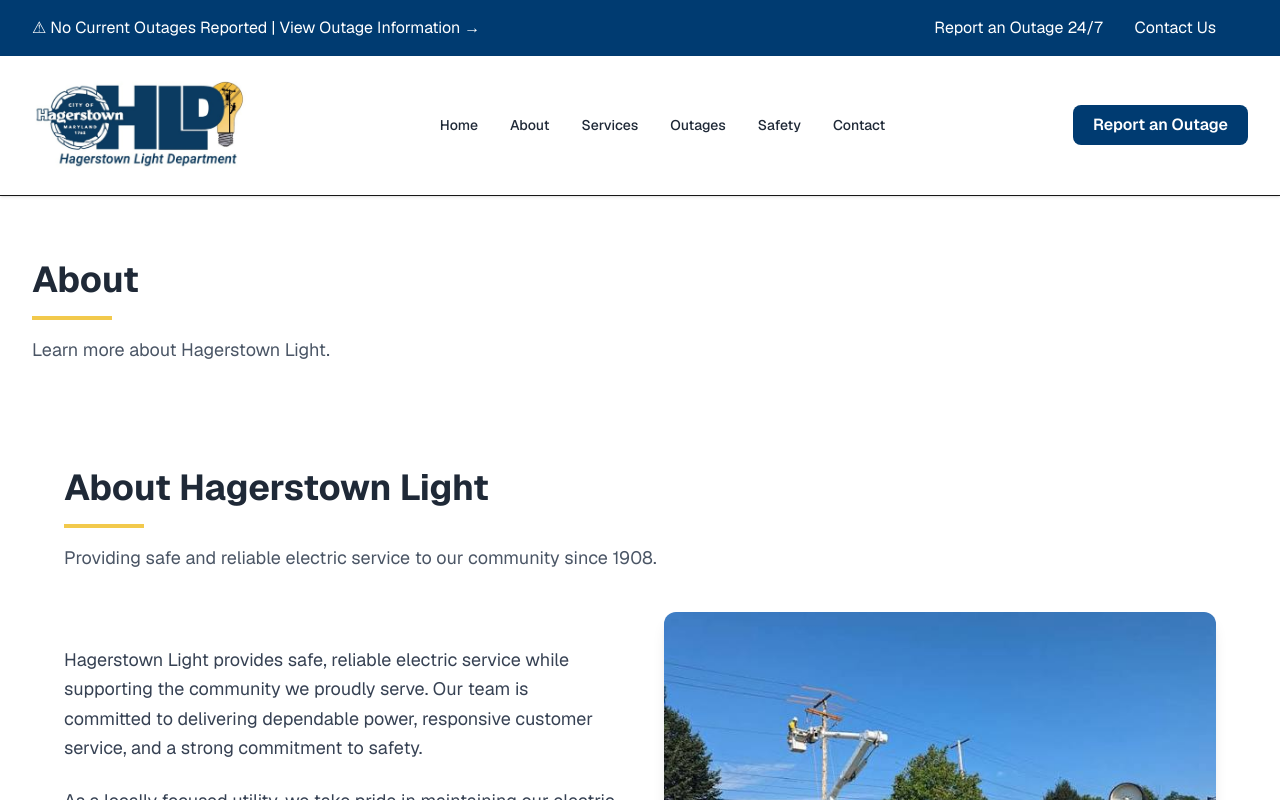
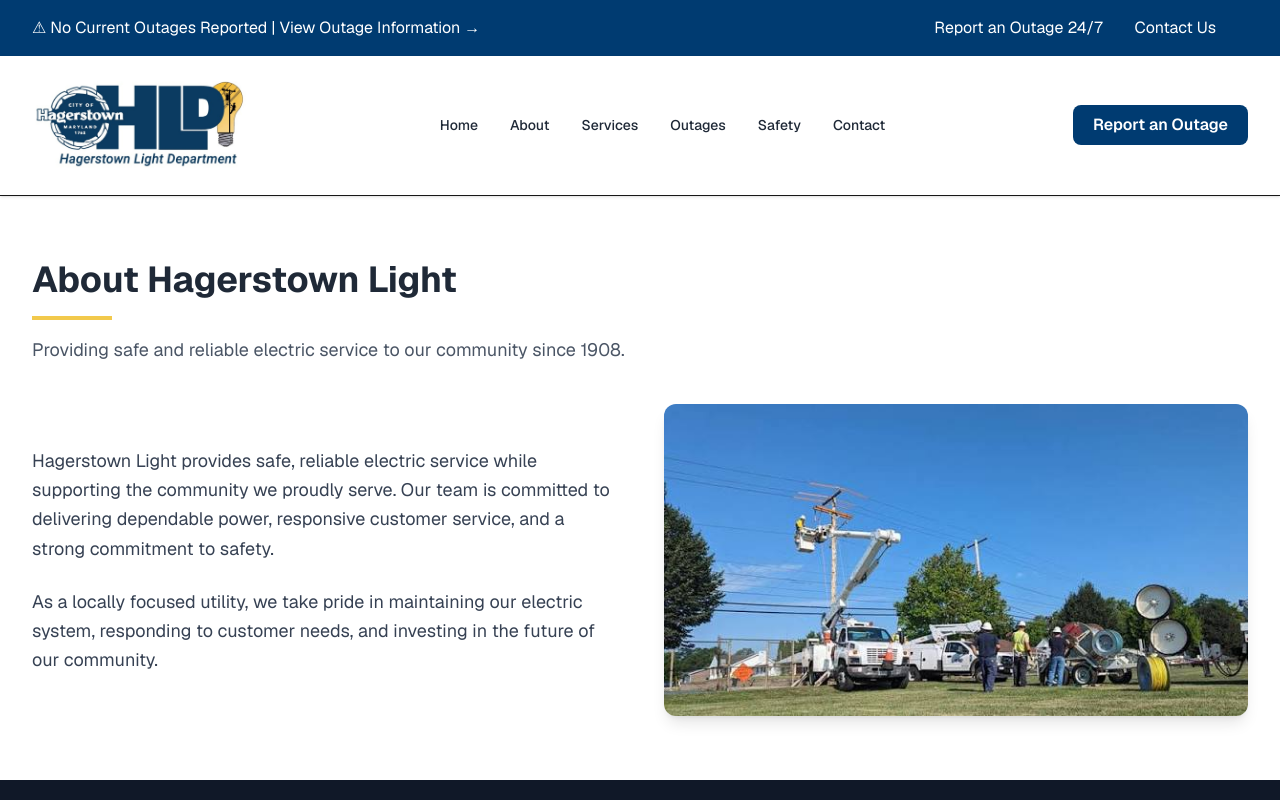
Before and after one commit to clinemichael/hagerstown-light-website, a Next.js app: page /About in a window 1280 px wide. Shown: the top 800 px of the page. Built offline with nearby package versions, Linux system fonts and the light colour scheme.

Commit message:
Fixed about page error

```diff
--- a/app/About/page.tsx
+++ b/app/About/page.tsx
@@ -1,15 +1,5 @@
 import About from "@/components/About";
-import Section from "@/components/Section";
-import SectionTitle from "@/components/SectionTitle";
 
 export default function AboutPage() {
-  return (
-    <Section>
-      <SectionTitle
-        title="About"
-        description="Learn more about Hagerstown Light."
-      />
-      <About />
-    </Section>
-  );
+  return <About />;
 }
--- a/components/About.tsx
+++ b/components/About.tsx
@@ -5,7 +5,7 @@ import SectionTitle from "./SectionTitle";
 
 export default function About() {
   return (
-    <Section>
+       <Section>
       <SectionTitle
         title="About Hagerstown Light"
         description="Providing safe and reliable electric service to our community since 1908."
```
